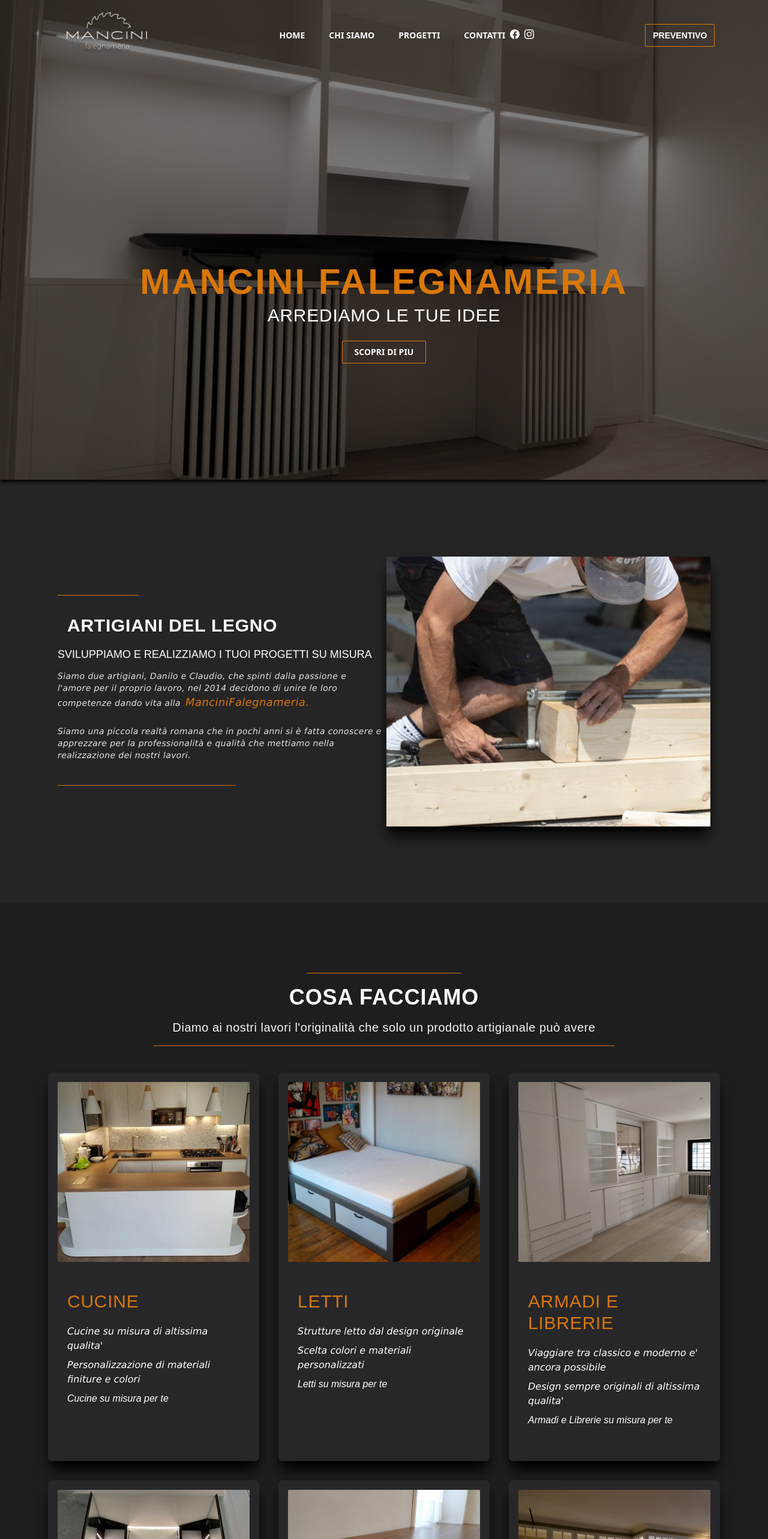
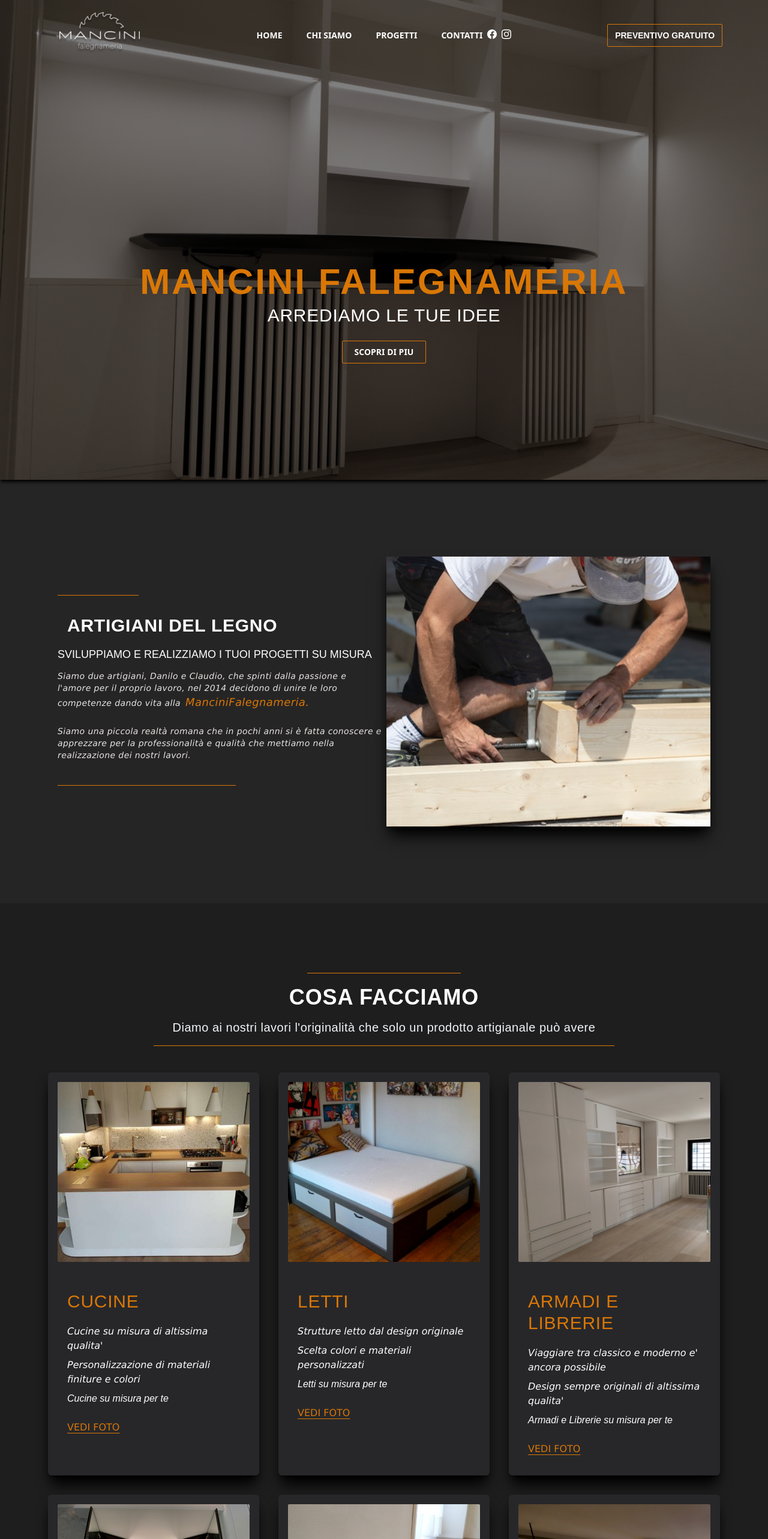
Before and after one commit to Davdas/falegnameria, a Next.js app: page / in a window 1280 px wide. Shown: the top 2566 px of the page at 60% size. Built offline with nearby package versions, Linux system fonts and the light colour scheme; what @prismicio/react would draw is missing.

Commit message:
inserito meta tag

```diff
--- a/components/common/PhotoGallery.tsx
+++ b/components/common/PhotoGallery.tsx
@@ -56,9 +56,9 @@
         ))}
       </Masonry>
       <Link href="/preventivo">
-        <li className=" w-full ml-1 text-white text-center list-none text-lg border border-amber-600 rounded-sm uppercase px-3 py-5 hover:bg-stone-600 mb-5">
-          richiedi preventivo
-        </li>
+        <button className=" w-full ml-1 text-white text-center list-none text-lg border border-amber-600 rounded-sm uppercase px-3 py-5 hover:bg-stone-600 mb-5">
+          richiedi preventivo gratuito
+        </button>
       </Link>
 
       {showModal && selectedPhotoIndex !== undefined && (
--- a/components/common/ProjectCard.tsx
+++ b/components/common/ProjectCard.tsx
@@ -1,5 +1,6 @@
 import Link from "next/link";
 import React from "react";
+import Button from "./Button";
 
 export interface ProjectCardProps {
   index: string;
@@ -21,8 +22,8 @@
   linkUrl,
 }: ProjectCardProps) => {
   return (
-    <Link href={linkUrl}>
-      <div className="cursor-pointer w-full h-full relative hover:scale-[98%] ease-in duration-100 hover:bg-zinc-700 shadow-xl shadow-black p-4 rounded-md bg-zinc-800 mb-4">
+    <>
+      <div className=" w-full h-full relative hover:scale-[98%] ease-in duration-100 hover:bg-zinc-700 shadow-xl shadow-black p-4 rounded-md bg-zinc-800 mb-4">
         <div
           className={`w-full min-h-[300px] bg-cover bg-center rounded-sm `}
           style={{ backgroundImage: `url(/${imgUrl})` }}
@@ -37,8 +38,13 @@
             <h2 className=" text-white italic mb-2">{text2}</h2>
           </div>
         </div>
+        <Link href={linkUrl}>
+          <p className=" text-amber-600 uppercase underline underline-offset-4 hover:text-white cursor-pointer ml-4">
+            vedi foto
+          </p>
+        </Link>
       </div>
-    </Link>
+    </>
   );
 };
 
--- a/components/layout/Navbar.tsx
+++ b/components/layout/Navbar.tsx
@@ -60,7 +60,7 @@
           </div>
           <Link href="/preventivo">
             <li className=" hidden lg:flex border border-amber-600 text-sm rounded-sm uppercase px-3 py-2 font-semibold hover:bg-stone-600">
-              preventivo
+              preventivo gratuito
             </li>
           </Link>
           <div
--- a/pages/index.tsx
+++ b/pages/index.tsx
@@ -9,6 +9,10 @@
   return (
     <div>
       <Head>
+        <meta
+          name="google-site-verification"
+          content="aoKaclmwTuMYoGrxvUEKqUZJUDZdcrXBAXNlvohyxos"
+        />
         <meta
           name="keywords"
           content="falegnameria,Roma, arredo su misura"
--- a/pages/preventivo.tsx
+++ b/pages/preventivo.tsx
@@ -8,9 +8,9 @@
     <>
       <form className=" tracking-wide">
         <div className=" w-[80%] h-[500px] flex flex-col p-5 text-center bg-zinc-900 m-auto mt-40 lg:w-[60%] rounded-md shadow-md shadow-white">
-          <div className=" flex ml-2">
+          <div className=" flex ml-2 justify-center items-center">
             <BsArrowLeftShort className=" text-lg text-white" />
-            <a href="/#home" className="text-amber-600 text-xs">
+            <a href="/#home" className="text-amber-600 text-md">
               torna alla Home
             </a>
           </div>
```
